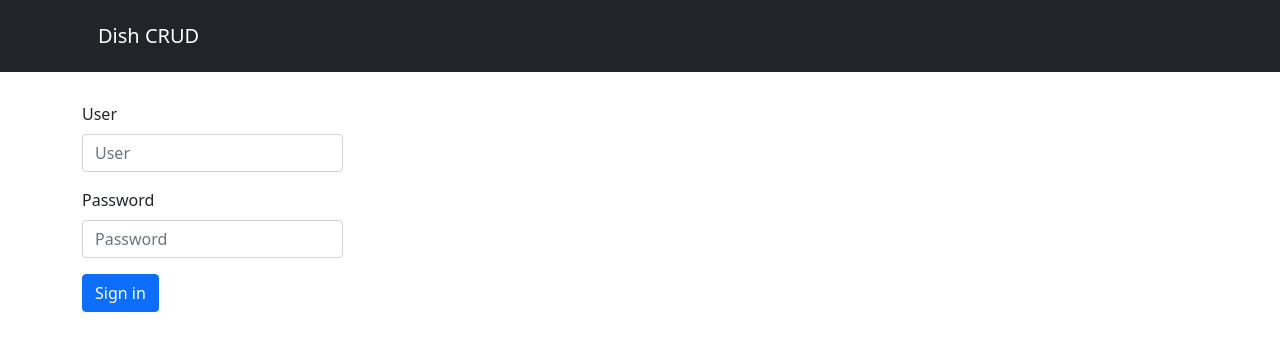
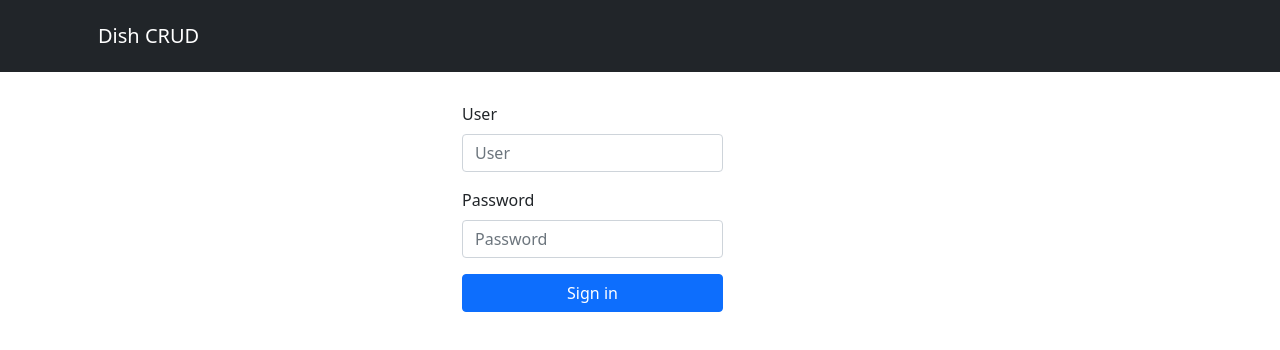
Before and after one commit to MarcosDolce23/dish-crud, a React (Create React App) app: page / in a window 1280 px wide. Shown: the top 350 px of the page. Built offline with nearby package versions, Linux system fonts and the light colour scheme.

Commit message:
Centro login form

```diff
--- a/src/Components/LoginForm.js
+++ b/src/Components/LoginForm.js
@@ -15,7 +15,7 @@ const LoginForm = ({ initialValues, onSubmit }) => {
             event.stopPropagation();
             setValidated(true);
         } else {
-                onSubmit(formData);
+            onSubmit(formData);
             // return navigate("/dish-list");
         }
     };
@@ -23,7 +23,7 @@ const LoginForm = ({ initialValues, onSubmit }) => {
     return (
         <Form noValidate validated={validated} onSubmit={handleSubmit}>
             <Row className="mb-3">
-                <Form.Group as={Col} md="3" controlId="validationCustom01">
+                <Form.Group as={Col} md={{ span: 3, offset: 4 }} controlId="validationCustom01">
                     <Form.Label>User</Form.Label>
                     <Form.Control
                         required
@@ -35,7 +35,7 @@ const LoginForm = ({ initialValues, onSubmit }) => {
                 </Form.Group>
             </Row>
             <Row className="mb-3">
-                <Form.Group as={Col} md="3" controlId="validationCustom02">
+                <Form.Group as={Col} md={{ span: 3, offset: 4 }} controlId="validationCustom02">
                     <Form.Label>Password</Form.Label>
                     <Form.Control
                         required
@@ -46,7 +46,13 @@ const LoginForm = ({ initialValues, onSubmit }) => {
                     />
                 </Form.Group>
             </Row>
-            <Button xs="12" type="submit">Sign in</Button>
+            <Row>
+                <Col md={{ span: 3, offset: 4 }}>
+                    <div className="d-grid gap-2">
+                        <Button type="submit">Sign in</Button>
+                    </div>
+                </Col>
+            </Row>
         </Form>
     );
 };
```
